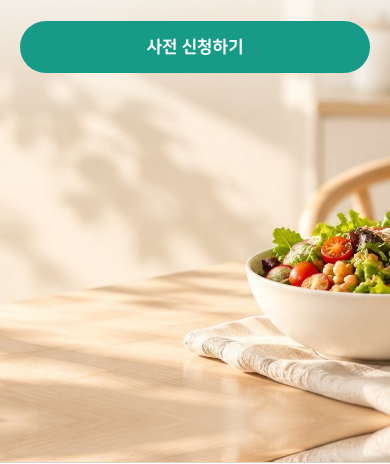
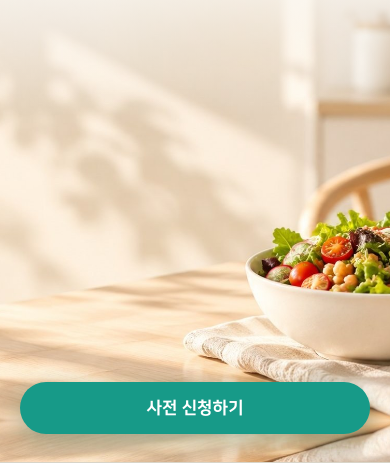
Before and after one commit to oneskynn/ldl, a plain HTML site: page index.html in a window 390 px wide. Shown: the part 383-847 px from the top of the page. Drawn offline with Linux system fonts and the light colour scheme; a web font is replaced by a local one.

Commit message:
Add files via upload

```diff
--- a/index.html
+++ b/index.html
@@ -466,11 +466,11 @@ summary:focus-visible,input:focus-visible,select:focus-visible,button:focus-visi
 <section class="hero-bg-m" style="position: relative; overflow: hidden">
 <img src="assets/hero_bg_tall.jpg" alt="" aria-hidden="true" style="position: absolute; left: -335px; bottom: 0; width: 983px; max-width: none; height: auto; display: block; pointer-events: none">
 <div style="position: absolute; inset: 0; background: linear-gradient(#faf8f3, rgba(250,248,243,0.9) 38%, rgba(250,248,243,0) 56%)"></div>
-<div style="position: relative; padding: 40px 20px 110px; display: flex; flex-direction: column; gap: 16px; min-height: 487px; height: clamp(487px, calc(100svh - 56px), 788px)">
+<div style="position: relative; padding: 40px 20px 28px; display: flex; flex-direction: column; gap: 16px; min-height: 487px; height: clamp(487px, calc(100svh - 56px), 788px)">
 <p style="margin: 0; font-size: 13px; line-height: 19px; font-weight: 800; letter-spacing: 0.04em; color: #11776a">재검을 앞둔 분을 위한 식단 기록</p>
 <h1 style="margin: 0; font-size: 32px; line-height: 44px; font-weight: 800; color: #1c2430">검진표에<br><span style="background: linear-gradient(transparent 58%, rgba(23, 154, 136, 0.32) 58%, rgba(23, 154, 136, 0.32) 92%, transparent 92%); padding: 0px 3px; margin: 0px -2px">LDL 콜레스테롤 187</span><br>뭐부터 해야 할지 <br>막막했어요</h1>
 <p style="margin: 0; font-size: 18px; line-height: 28px; color: #4f4a40">식사 사진 한 장씩,<br>8주 뒤 재검 결과와 함께 돌아봐요.</p>
-<a class="btn" href="#apply" style="width: 100%; margin-top: 8px">사전 신청하기</a>
+<a class="btn" href="#apply" style="width: 100%; margin-top: auto; box-shadow: 0 8px 24px rgba(17,119,106,0.28)">사전 신청하기</a>
 </div>
 </section>
 
```
